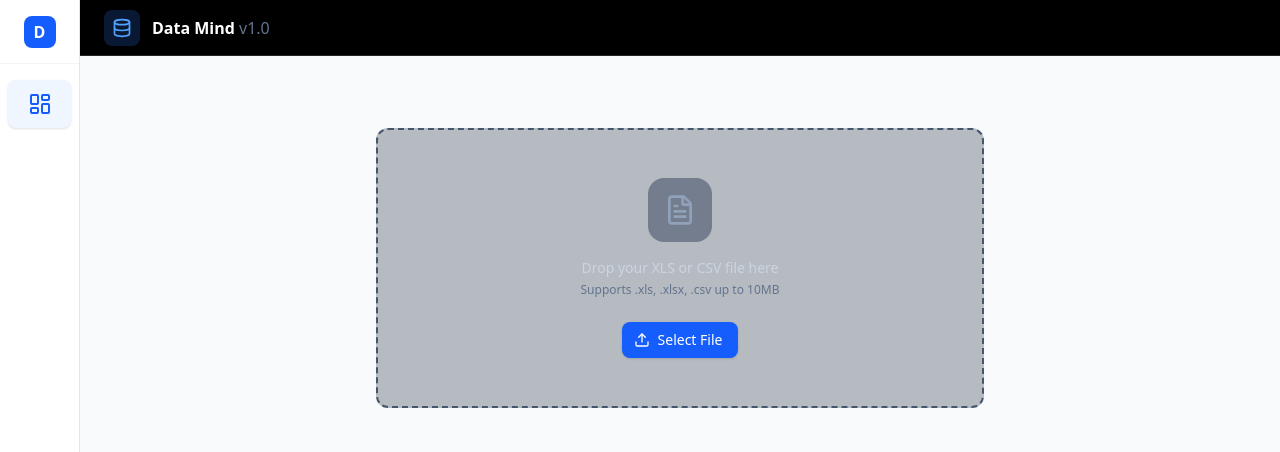
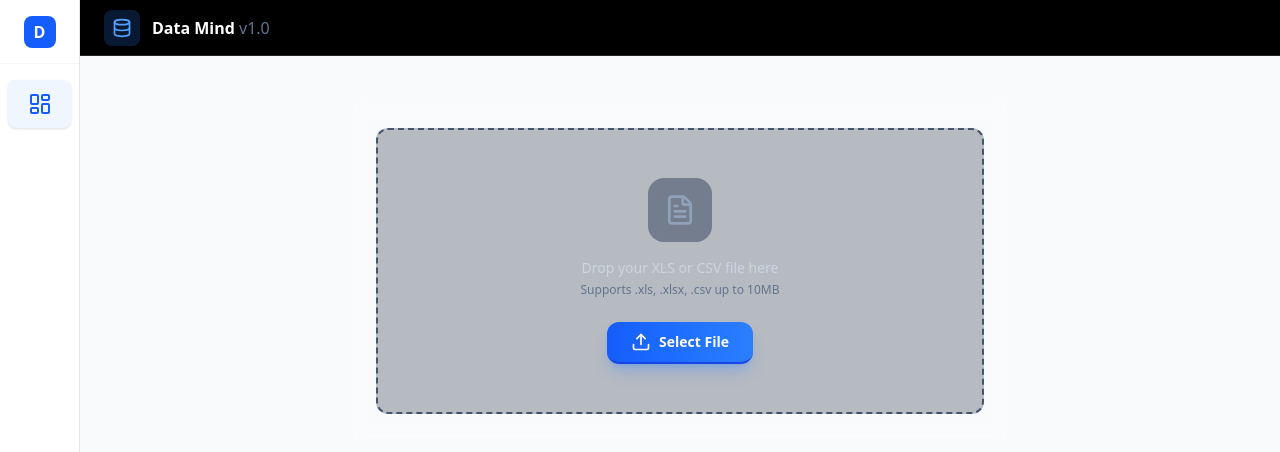
Before and after one commit to Nuventure/datamind-ai, a React (Vite) app in the folder ui/: page / in a window 1280 px wide. Shown: the top 452 px of the page. Built offline with nearby package versions, Linux system fonts and the light colour scheme; no server answers.

Commit message:
updated button component ui

```diff
--- a/ui/src/components/button/Button.tsx
+++ b/ui/src/components/button/Button.tsx
@@ -1,62 +1,66 @@
-import { forwardRef } from 'react';
-import type { ButtonProps, ButtonVariant, ButtonSize } from './Button.models';
+import { forwardRef } from "react";
+import { Loader2 } from "lucide-react";
+import type { ButtonProps, ButtonVariant, ButtonSize } from "./Button.models";
 
 const variantStyles: Record<ButtonVariant, string> = {
-    primary: 'bg-blue-600 text-white hover:bg-blue-700 shadow-sm focus:ring-blue-500',
-    secondary: 'bg-gray-100 text-gray-900 hover:bg-gray-200 focus:ring-gray-500',
-    outline: 'border border-gray-300 bg-white text-gray-700 hover:bg-gray-50 focus:ring-blue-500',
-    ghost: 'text-gray-600 hover:bg-gray-100 hover:text-gray-900 focus:ring-gray-500',
-    danger: 'bg-red-600 text-white hover:bg-red-700 shadow-sm focus:ring-red-500',
-    success: 'bg-green-600 text-white hover:bg-green-700 shadow-sm focus:ring-green-500',
+  primary:
+    "bg-gradient-to-r from-blue-600 to-blue-500 text-white shadow-lg shadow-blue-500/30 hover:shadow-blue-500/40 hover:-translate-y-0.5 active:translate-y-0 active:scale-95 border-b-2 border-blue-700 hover:border-blue-600",
+  secondary:
+    "bg-slate-800/80 text-white backdrop-blur-sm border border-slate-700/50 hover:bg-slate-700/80 hover:-translate-y-0.5 active:translate-y-0 active:scale-95 shadow-lg shadow-black/20",
+  outline:
+    "border-2 border-slate-700 bg-transparent text-slate-300 hover:border-blue-500/50 hover:bg-blue-500/10 hover:text-white hover:-translate-y-0.5 active:translate-y-0 active:scale-95",
+  ghost:
+    "text-slate-400 hover:bg-slate-800/50 hover:text-white transition-colors duration-200",
+  danger:
+    "bg-gradient-to-r from-red-600 to-red-500 text-white shadow-lg shadow-red-500/30 hover:shadow-red-500/40 hover:-translate-y-0.5 active:translate-y-0 active:scale-95 border-b-2 border-red-700 hover:border-red-600",
+  success:
+    "bg-gradient-to-r from-emerald-600 to-emerald-500 text-white shadow-lg shadow-emerald-500/30 hover:shadow-emerald-500/40 hover:-translate-y-0.5 active:translate-y-0 active:scale-95 border-b-2 border-emerald-700 hover:border-emerald-600",
 };
 
 const sizeStyles: Record<ButtonSize, string> = {
-    xs: 'px-2.5 py-1.5 text-xs',
-    sm: 'px-3 py-2 text-sm',
-    md: 'px-4 py-2 text-sm',
-    lg: 'px-4 py-2 text-base',
-    xl: 'px-6 py-3 text-base font-semibold',
+  xs: "px-3 py-1.5 text-xs font-medium rounded-lg",
+  sm: "px-4 py-2 text-sm font-medium rounded-lg",
+  md: "px-6 py-2.5 text-sm font-semibold rounded-xl",
+  lg: "px-8 py-3 text-base font-semibold rounded-xl",
+  xl: "px-10 py-4 text-lg font-bold rounded-2xl",
 };
 
 const Button = forwardRef<HTMLButtonElement, ButtonProps>(
   (
     {
-            variant = 'primary',
-            size = 'md',
+      variant = "primary",
+      size = "md",
       isLoading = false,
       leftIcon: LeftIcon,
       rightIcon: RightIcon,
       children,
       fullWidth = false,
       disabled,
+      className,
       ...props
     },
-        ref
+    ref,
   ) => {
-        const baseStyles = 'inline-flex items-center justify-center rounded-lg font-medium transition-all duration-200 focus:outline-none focus:ring-2 focus:ring-offset-2 disabled:opacity-50 disabled:cursor-not-allowed';
-        const widthStyle = fullWidth ? 'w-full' : '';
+    const baseStyles =
+      "relative inline-flex items-center justify-center transition-all duration-300 disabled:opacity-50 disabled:cursor-not-allowed disabled:transform-none disabled:active:scale-100";
+    const widthStyle = fullWidth ? "w-full" : "";
 
-        const combinedClassName = `${baseStyles} ${variantStyles[variant]} ${sizeStyles[size]} ${widthStyle}`;
+    const combinedClassName = `${baseStyles} ${variantStyles[variant]} ${sizeStyles[size]} ${widthStyle} ${className || ""}`;
 
     return (
       <button
         ref={ref}
         disabled={disabled || isLoading}
-                className={combinedClassName}
+        className={`${combinedClassName} gap-2`}
         {...props}
       >
-                {isLoading && (
-                    <svg className="animate-spin -ml-1 mr-2 h-4 w-4 text-current" xmlns="http://www.w3.org/2000/svg" fill="none" viewBox="0 0 24 24">
-                        <circle className="opacity-25" cx="12" cy="12" r="10" stroke="currentColor" strokeWidth="4"></circle>
-                        <path className="opacity-75" fill="currentColor" d="M4 12a8 8 0 018-8V0C5.373 0 0 5.373 0 12h4zm2 5.291A7.962 7.962 0 014 12H0c0 3.042 1.135 5.824 3 7.938l3-2.647z"></path>
-                    </svg>
-                )}
-                {!isLoading && LeftIcon && <LeftIcon className="-ml-1 mr-2 h-4 w-4" />}
+        {isLoading && <Loader2 className="animate-spin h-5 w-5" />}
+        {!isLoading && LeftIcon && <LeftIcon className="h-5 w-5" />}
         {children}
-                {!isLoading && RightIcon && <RightIcon className="ml-2 -mr-1 h-4 w-4" />}
+        {!isLoading && RightIcon && <RightIcon className="h-5 w-5" />}
       </button>
     );
-    }
+  },
 );
 
 export default Button;
```
Lines whose indentation alone changed are shown as unchanged.
